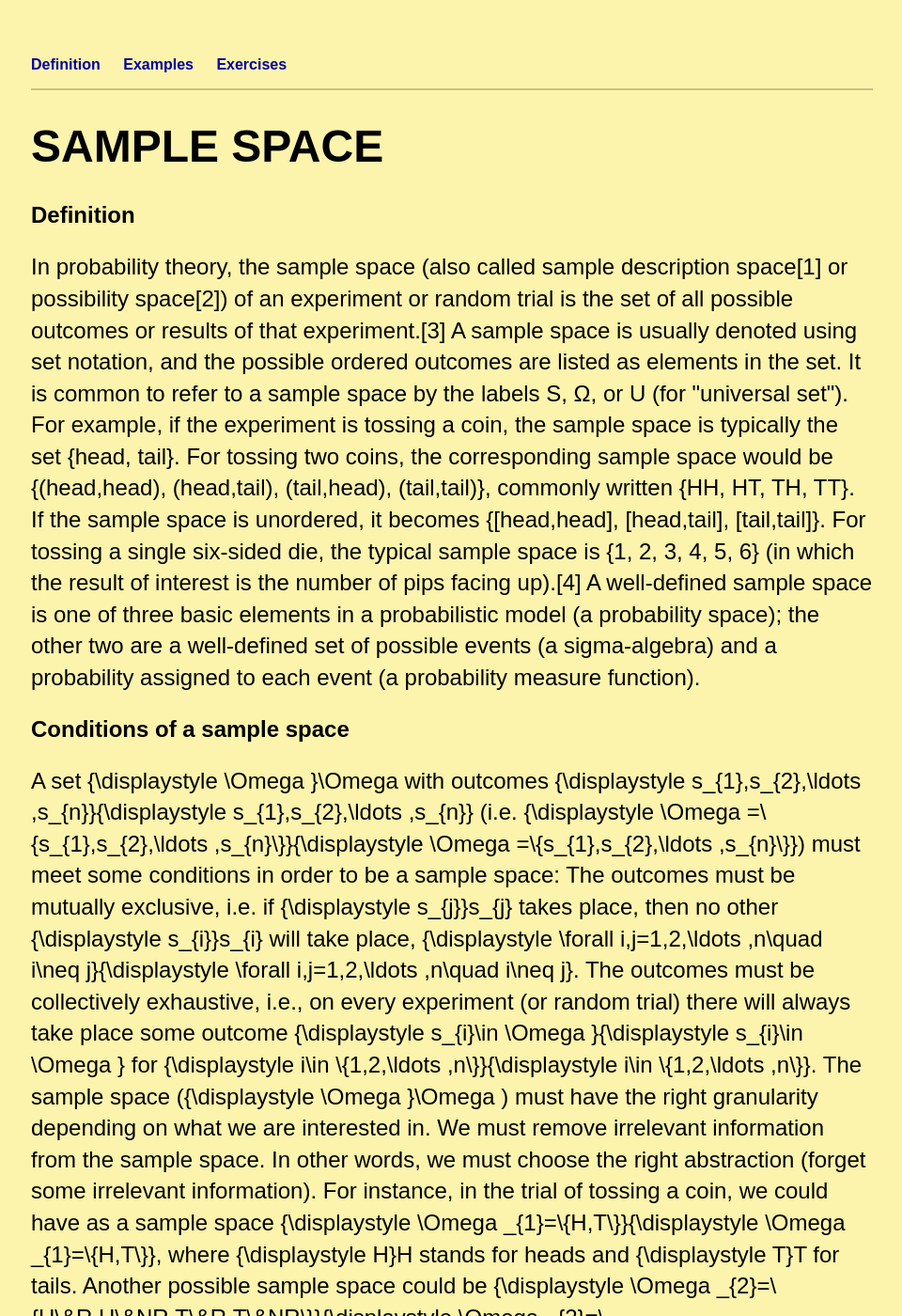
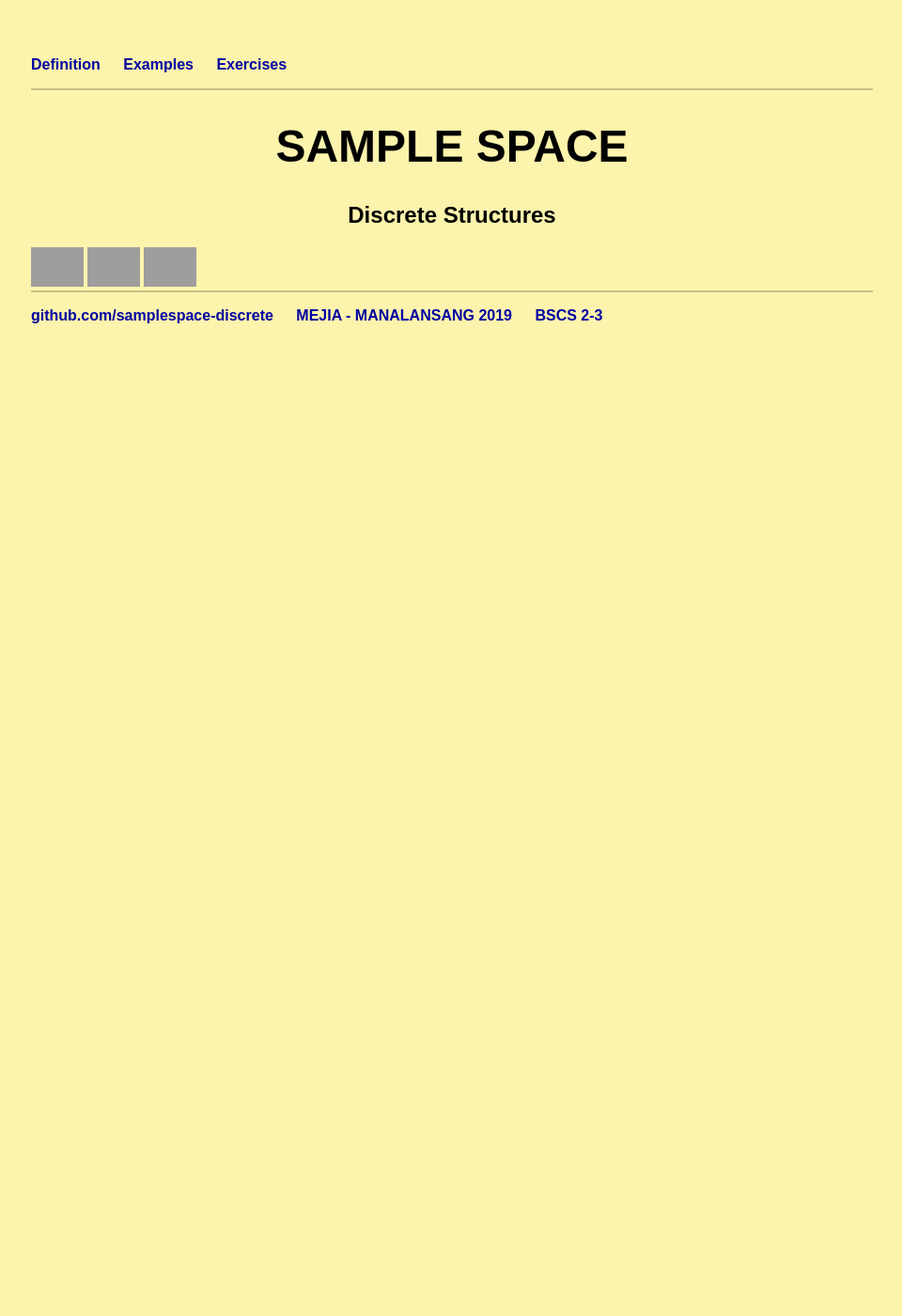
Before and after one commit to samplespace-discrete/samplespace-discrete.github.io, a Jekyll site: the page built from index.html, in a window 1280 px wide and 1400 px high. Shown: the whole window at 94% size, without its empty margins (159-1119 px from the left). Built offline with Jekyll 4.4.1, drawn with Linux system fonts in a browser that asks for light colours; some of the changed text lies outside the part shown; grey boxes are pictures that could not be loaded.

Commit message:
Update index.html

```diff
--- a/index.html
+++ b/index.html
@@ -3,48 +3,17 @@ layout: default
 title: SAMPLE SPACE
 ---
 <div class="blurb">
-	<h1>SAMPLE SPACE</h1>
-		<h2>Definition</h2>
-		<p>
-		In probability theory, the sample space (also called sample description space[1] or possibility space[2]) of an experiment or random trial is the set of all possible outcomes or results of that experiment.[3] A sample space is usually denoted using set notation, and the possible ordered outcomes are listed as elements in the set. It is common to refer to a sample space by the labels S, Ω, or U (for "universal set").
+	<h1 style="text-align:center">SAMPLE SPACE</h1>
+		<h2 style="text-align:center">Discrete Structures</h2>
+		<a href="https://samplespace-discrete.github.io/definition/">
+  			<img src="https://encrypted-tbn0.gstatic.com/images?q=tbn%3AANd9GcTWTL51kdGmkthyJkWBXW8LjizRg9myNstQbpTuFmyyp3xwlxe3" alt="Definition" style="height:42px;border:0;">
+		</a>
 
-		For example, if the experiment is tossing a coin, the sample space is typically the set {head, tail}. For tossing two coins, the corresponding sample space would be {(head,head), (head,tail), (tail,head), (tail,tail)}, commonly written {HH, HT, TH, TT}. If the sample space is unordered, it becomes {[head,head], [head,tail], [tail,tail]}.
+		<a href="https://samplespace-discrete.github.io/examples/">
+  			<img src="https://encrypted-tbn0.gstatic.com/images?q=tbn%3AANd9GcSU-fMtZSnqaaFJZFkbX10sQ-WlG73yHXBhriocG38v856YSpB6" style="height:42px;border:0;">
+		</a>
 
-		For tossing a single six-sided die, the typical sample space is {1, 2, 3, 4, 5, 6} (in which the result of interest is the number of pips facing up).[4]
-
-		A well-defined sample space is one of three basic elements in a probabilistic model (a probability space); the other two are a well-defined set of possible events (a sigma-algebra) and a probability assigned to each event (a probability measure function).
-		</p>
-
-		<h2>Conditions of a sample space</h2>
-		<p>
-		A set {\displaystyle \Omega }\Omega  with outcomes {\displaystyle s_{1},s_{2},\ldots ,s_{n}}{\displaystyle s_{1},s_{2},\ldots ,s_{n}} (i.e. {\displaystyle \Omega =\{s_{1},s_{2},\ldots ,s_{n}\}}{\displaystyle \Omega =\{s_{1},s_{2},\ldots ,s_{n}\}}) must meet some conditions in order to be a sample space:
-
-		The outcomes must be mutually exclusive, i.e. if {\displaystyle s_{j}}s_{j} takes place, then no other {\displaystyle s_{i}}s_{i} will take place, {\displaystyle \forall i,j=1,2,\ldots ,n\quad i\neq j}{\displaystyle \forall i,j=1,2,\ldots ,n\quad i\neq j}.
-		The outcomes must be collectively exhaustive, i.e., on every experiment (or random trial) there will always take place some outcome {\displaystyle s_{i}\in \Omega }{\displaystyle s_{i}\in \Omega } for {\displaystyle i\in \{1,2,\ldots ,n\}}{\displaystyle i\in \{1,2,\ldots ,n\}}.
-		The sample space ({\displaystyle \Omega }\Omega ) must have the right granularity depending on what we are interested in. We must remove irrelevant information from the sample space. In other words, we must choose the right abstraction (forget some irrelevant information).
-		For instance, in the trial of tossing a coin, we could have as a sample space {\displaystyle \Omega _{1}=\{H,T\}}{\displaystyle \Omega _{1}=\{H,T\}}, where {\displaystyle H}H stands for heads and {\displaystyle T}T for tails. Another possible sample space could be {\displaystyle \Omega _{2}=\{H\&R,H\&NR,T\&R,T\&NR\}}{\displaystyle \Omega _{2}=\{H\&R,H\&NR,T\&R,T\&NR\}}. Here, {\displaystyle R}R stands for rains and {\displaystyle NR}NR not rains. Obviously, {\displaystyle \Omega _{1}}\Omega _{1} is a better choice than {\displaystyle \Omega _{2}}\Omega _{2} as we do not care about how the weather affects the tossing of a coin.
-		</p>
-
-		<h2>Multiple sample spaces</h2>
-		<p>
-		For many experiments, there may be more than one plausible sample space available, depending on what result is of interest to the experimenter. For example, when drawing a card from a standard deck of fifty-two playing cards, one possibility for the sample space could be the various ranks (Ace through King), while another could be the suits (clubs, diamonds, hearts, or spades).[3][6] A more complete description of outcomes, however, could specify both the denomination and the suit, and a sample space describing each individual card can be constructed as the Cartesian product of the two sample spaces noted above (this space would contain fifty-two equally likely outcomes). Still other sample spaces are possible, such as {right-side up, up-side down} if some cards have been flipped when shuffling.
-		</p>
-
-		<h2>Equally likely outcomes</h2>
-		<p>
-		Some treatments of probability assume that the various outcomes of an experiment are always defined so as to be equally likely.[7] However, there are experiments that are not easily described by a sample space of equally likely outcomes—for example, if one were to toss a thumb tack many times and observe whether it landed with its point upward or downward, there is no symmetry to suggest that the two outcomes should be equally likely.
-
-		Though most random phenomena do not have equally likely outcomes, it can be helpful to define a sample space in such a way that outcomes are at least approximately equally likely, since this condition significantly simplifies the computation of probabilities for events within the sample space. If each individual outcome occurs with the same probability, then the probability of any event becomes simply:[8]:346–347
-
-		{\displaystyle P(event)={\frac {\text{number of outcomes in event}}{\text{number of outcomes in sample space}}}}P(event)={\frac  {{\text{number of outcomes in event}}}{{\text{number of outcomes in sample space}}}}
-		For example, if two dice are thrown to generate two uniformly distributed integers, D1 and D2, each in the range [1...6], the 36 ordered pairs (D1 , D2) constitute a sample space of equally likely events. In this case, the above formula applies, such that the probability of a certain sum, say D1 + D2 = 5 is easily shown to be 4/36, since 4 of the 36 outcomes produce 5 as a sum. On the other hand, the sample space of the 11 possible sums, {2, ...,12} are not equally likely outcomes, so the formula would give an incorrect result (1/11).
-		</p>
-
-		<h2>Simple random sample</h2>
-		<p>
-		In statistics, inferences are made about characteristics of a population by studying a sample of that population's individuals. In order to arrive at a sample that presents an unbiased estimate of the true characteristics of the population, statisticians often seek to study a simple random sample—that is, a sample in which every individual in the population is equally likely to be included.[8]:274–275 The result of this is that every possible combination of individuals who could be chosen for the sample is also equally likely (that is, the space of simple random samples of a given size from a given population is composed of equally likely outcomes).
-		</p>
-
-		<h2>Infinitely large sample spaces</h2>
-		<p>In an elementary approach to probability, any subset of the sample space is usually called an event. However, this gives rise to problems when the sample space is continuous, so that a more precise definition of an event is necessary. Under this definition only measurable subsets of the sample space, constituting a σ-algebra over the sample space itself, are considered events.</p>
+		<a href="https://samplespace-discrete.github.io/exercises/">
+  			<img src="https://image.flaticon.com/icons/png/512/38/38464.png" style="height:42px;border:0;">
+		</a>
 </div><!-- /.blurb -->
```
